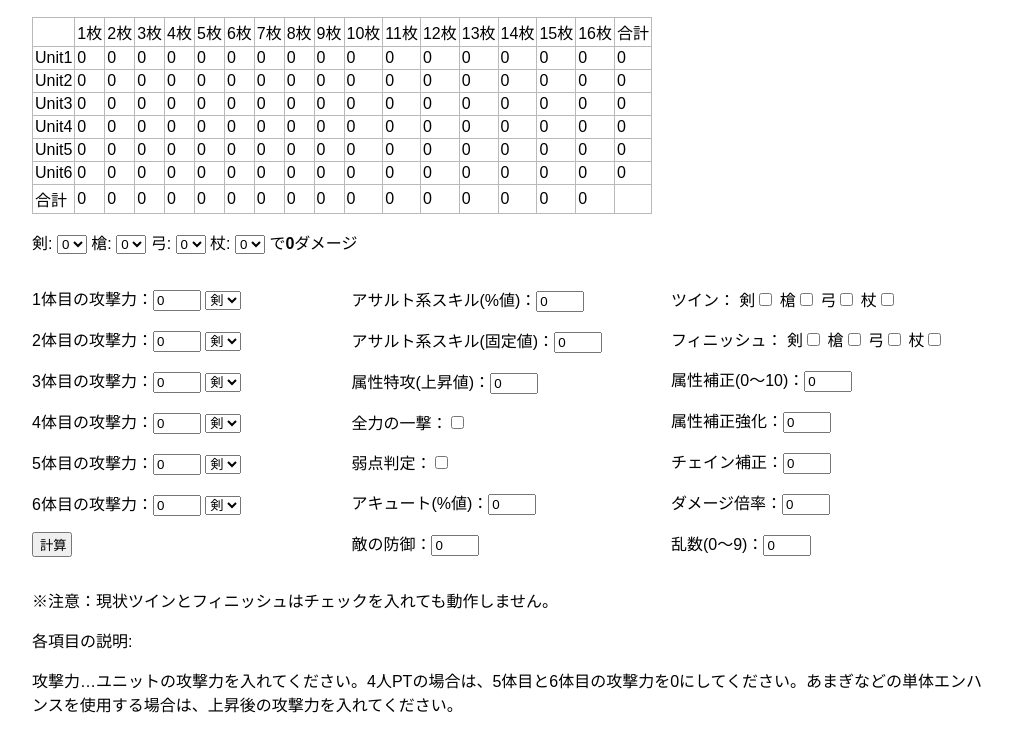
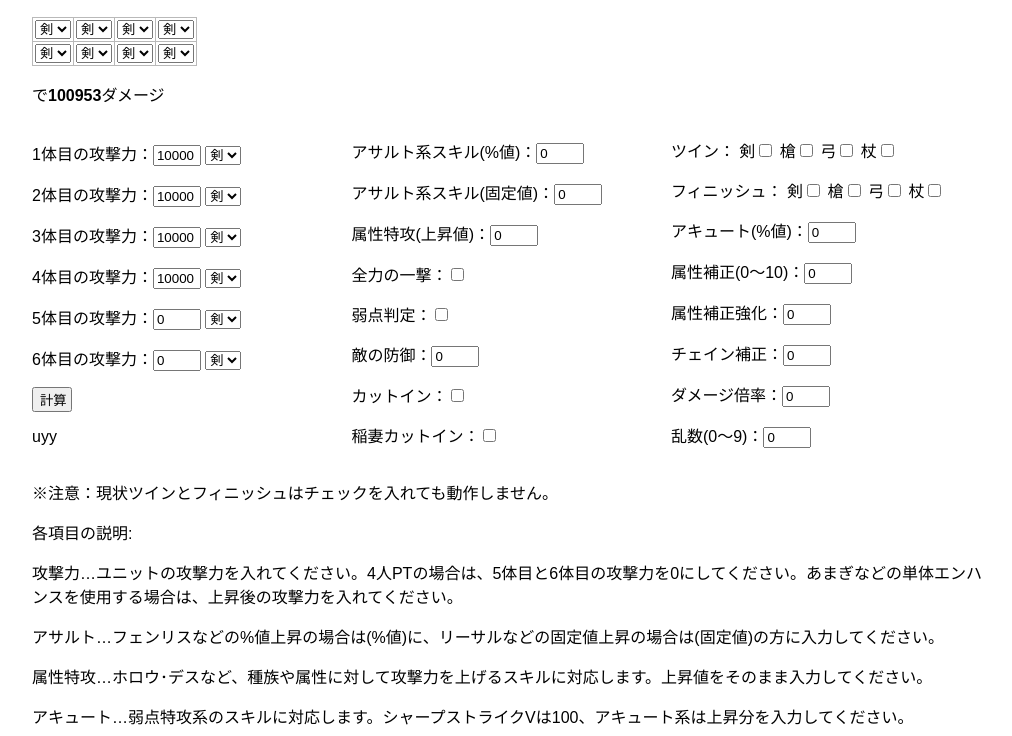
Before and after one commit to mint149/roadraDamageCalc, a plain HTML site: page index.htm in a window 1280 px wide. Both pictures are taken after a click on the button "計算". Shown: the part 58-794 px from the top of the page, without its empty margins (128-1140 px from the left). Drawn offline with Linux system fonts and the light colour scheme.

Commit message:
チェックボックスが動作していなかった問題を修正、レイアウト変更。

```diff
--- a/index.htm
+++ b/index.htm
@@ -11,6 +11,7 @@
 	<body>
 		<div id="contents">
 			<p><h2>ロードラ ダメージ計算機</h2></p>
+			<!--
 			<table id="damageTable">
 				<tr>
 					<td></td>
@@ -173,59 +174,81 @@
 					<td></td>
 				</tr>
 			</table>
-			<p id="panels">剣:
-				<select name="sword">
-					<option selected>0</option>
-					<option>1</option>
-					<option>2</option>
-					<option>3</option>
-					<option>4</option>
-					<option>5</option>
-					<option>6</option>
-					<option>7</option>
-					<option>8</option>
-				</select>
-				槍:
-				<select name="rance">
-					<option selected>0</option>
-					<option>1</option>
-					<option>2</option>
-					<option>3</option>
-					<option>4</option>
-					<option>5</option>
-					<option>6</option>
-					<option>7</option>
-					<option>8</option>
-				</select>
-				弓:
-				<select name="arrow">
-					<option selected>0</option>
-					<option>1</option>
-					<option>2</option>
-					<option>3</option>
-					<option>4</option>
-					<option>5</option>
-					<option>6</option>
-					<option>7</option>
-					<option>8</option>
-				</select>
-				杖:
-				<select name="rod">
-					<option selected>0</option>
-					<option>1</option>
-					<option>2</option>
-					<option>3</option>
-					<option>4</option>
-					<option>5</option>
-					<option>6</option>
-					<option>7</option>
-					<option>8</option>
-				</select>
-				で<strong id="damage">0</strong>ダメージ
-			</p>
+			 -->
+			<table id="panels">
+				<tr>
+					<td>
+						<select name="panel1">
+							<option value=0 selected>剣</option>
+							<option value=1>槍</option>
+							<option value=2>弓</option>
+							<option value=3>杖</option>
+						</select>
+					</td>
+					<td>
+						<select name="panel2">
+							<option value=0 selected>剣</option>
+							<option value=1>槍</option>
+							<option value=2>弓</option>
+							<option value=3>杖</option>
+						</select>
+					</td>
+					<td>
+						<select name="panel3">
+							<option value=0 selected>剣</option>
+							<option value=1>槍</option>
+							<option value=2>弓</option>
+							<option value=3>杖</option>
+						</select>
+					</td>
+					<td>
+						<select name="panel4">
+							<option value=0 selected>剣</option>
+							<option value=1>槍</option>
+							<option value=2>弓</option>
+							<option value=3>杖</option>
+						</select>
+					</td>
+				</tr>
+				<tr>
+					<td>
+						<select name="panel5">
+							<option value=0 selected>剣</option>
+							<option value=1>槍</option>
+							<option value=2>弓</option>
+							<option value=3>杖</option>
+						</select>
+					</td>
+					<td>
+						<select name="panel6">
+							<option value=0 selected>剣</option>
+							<option value=1>槍</option>
+							<option value=2>弓</option>
+							<option value=3>杖</option>
+						</select>
+					</td>
+					<td>
+						<select name="panel7">
+							<option value=0 selected>剣</option>
+							<option value=1>槍</option>
+							<option value=2>弓</option>
+							<option value=3>杖</option>
+						</select>
+					</td>
+					<td>
+						<select name="panel8">
+							<option value=0 selected>剣</option>
+							<option value=1>槍</option>
+							<option value=2>弓</option>
+							<option value=3>杖</option>
+						</select>
+					</td>
+				</tr>
+			</table>
+			<p>で<strong id="damage">0</strong>ダメージ</p>
 
 			<div class="menu" id="units">
-				<p>1体目の攻撃力：<input class="option" id="unit1atk" value=0>
+				<p>1体目の攻撃力：<input class="option" id="unit1atk" value=10000>
 					<select name="unit1job">
 						<option value=0 selected>剣</option>
 						<option value=1>槍</option>
@@ -233,7 +256,7 @@
 						<option value=3>杖</option>
 					</select>
 				</p>
-				<p>2体目の攻撃力：<input class="option" id="unit2atk" value=0>
+				<p>2体目の攻撃力：<input class="option" id="unit2atk" value=10000>
 					<select name="unit2job">
 						<option value=0 selected>剣</option>
 						<option value=1>槍</option>
@@ -241,7 +264,7 @@
 						<option value=3>杖</option>
 					</select>
 				</p>
-				<p>3体目の攻撃力：<input class="option" id="unit3atk" value=0>
+				<p>3体目の攻撃力：<input class="option" id="unit3atk" value=10000>
 					<select name="unit3job">
 						<option value=0 selected>剣</option>
 						<option value=1>槍</option>
@@ -249,7 +272,7 @@
 						<option value=3>杖</option>
 					</select>
 				</p>
-				<p>4体目の攻撃力：<input class="option" id="unit4atk" value=0>
+				<p>4体目の攻撃力：<input class="option" id="unit4atk" value=10000>
 					<select name="unit4job">
 						<option value=0 selected>剣</option>
 						<option value=1>槍</option>
@@ -274,15 +297,17 @@
 					</select>
 				</p>
 				<input class="option" type="button" id="calc" value="計算" onclick="calc();">
+				<p>uyy</p>
 			</div>
 			<div class="menu">
 				<p>アサルト系スキル(%値)：<input class="option" id="assault" value=0></p>
 				<p>アサルト系スキル(固定値)：<input class="option" id="assaultNum" value=0></p>
 				<p>属性特攻(上昇値)：<input class="option" id="tokkou" value=0></p>
-				<p>全力の一撃：<input type="checkbox" id="zenryoku" value=1></p>
-				<p>弱点判定：<input type="checkbox" id="weak" value=0></p>
-				<p>アキュート(%値)：<input class="option" id="akyuto" value=0></p>
+				<p>全力の一撃：<input type="checkbox" id="zenryoku" value=true></p>
+				<p>弱点判定：<input type="checkbox" id="weak" value=true></p>
 				<p>敵の防御：<input class="option" id="defence" value=0></p>
+				<p>カットイン：<input type="checkbox" id="cutIn" value=true></p>
+				<p>稲妻カットイン：<input type="checkbox" id="thunderCutIn" value=true></p>
 			</div>
 			<div class="menu">
 				<p>ツイン：
@@ -297,6 +322,7 @@
 					弓<input type="checkbox" id="finishArrow" value="2">
 					杖<input type="checkbox" id="finishRod" value="3">
 				</p>
+				<p>アキュート(%値)：<input class="option" id="akyuto" value=0></p>
 				<p>属性補正(0〜10)：<input class="option" id="hosei" value=0></p>
 				<p>属性補正強化：<input class="option" id="element" value=0></p>
 				<p>チェイン補正：<input class="option" id="chainhosei" value=0></p>
--- a/js/main.js
+++ b/js/main.js
@@ -11,10 +11,27 @@
 　＋[基礎攻撃力×0.01×0～9の自然数]
 
 ※基礎攻撃力＝ユニット攻撃力(アサルト系スキルによる増加分は含まない)＋基礎攻撃力上昇スキル
+
+{
+	a = ( [基礎攻撃力^0.95]＋[基礎攻撃力×アサルト系スキル×0.01]＋[特化ダメージスキル] )
+　a×[全力の一撃 : YES＝2 , NO＝1]
+　＋[反属性 : YES＝ b=(100＋アキュート系スキル)×基礎攻撃力^0.46 , NO＝0]
+　＋c=[属性補正×(300+エレメント系スキル) ]
+　－[敵防御値] }
+　×d[ (コンボ補正値+チェイン系スキル)×0.01]
+　＋[基礎攻撃力×0.01×0～9の自然数]
+
 */
+
+var calcedAtk;
+var calcedWeak;
+var calcedElement;
+var calcedChain;
 
 var atk = new Array(6);
 var job = new Array(6);
+var panels = new Array(8);
+var jobPanelNum = new Array(4);
 var damagePerUnit = new Array(6);
 var damagePerPanel = new Array(16);
 var assault = 0;
@@ -31,7 +48,8 @@ var chain = [100,60,50,40,40,40,40,30,30,30,30,30,30,30,30,30];
 var chainhosei = 0;
 var rand = 0;
 var totalDamage = 0;
-var panel = [0,0,0,0];
+var cutIn;
+var thunderCutIn;
 
 var damage = [
 	[0,0,0,0,0,0,0,0,0,0,0,0,0,0,0,0],
@@ -48,21 +66,34 @@ function calc() {
 		atk[unitNum] = parseInt($("#units").find("input").eq(unitNum).val());
 		job[unitNum] = parseInt($("#units").find("select").eq(unitNum).val());
 	};
-	for (var panelNum = 0; panelNum < panel.length; panelNum++) {
-		panel[panelNum] = parseInt($("#panels").find("select").eq(panelNum).val());
+	jobPanelNum = [0,0,0,0];
+	for (var panelNum = 0; panelNum < panels.length; panelNum++) {
+		panels[panelNum] = parseInt($("#panels").find("select").eq(panelNum).val());
+		jobPanelNum[panels[panelNum]] += 1;
 	};
 	assault = parseInt($("#assault").val());
 	assaultNum = parseInt($("#assaultNum").val());
 	tokkou = parseInt($("#tokkou").val());
-	if($("#zenryoku").attr("checked") == undefined){
+
+	if($("#zenryoku").is(":checked")){
+		zenryoku = 2;
+	}else{
 		zenryoku = 1;
+	}
+	if($("#weak").is(":checked")){
+		weak = 1;
 	}else{
-		zenryoku = 2;
+		weak = 0;
 	}
-	if($("#weak").attr("checked") == undefined){
-		weak = 0;
+	if($("#cutIn").is(":checked")){
+		cutIn = true;
 	}else{
-		weak = 1;
+		cutIn = false;
+	}
+	if($("#thunderCutIn").is(":checked")){
+		thunderCutIn = true;
+	}else{
+		thunderCutIn = false;
 	}
 	akyuto = parseInt($("#akyuto").val());
 	hosei = parseInt($("#hosei").val());
@@ -75,50 +106,33 @@ function calc() {
 	damagePerUnit = [0,0,0,0,0,0];
 	damagePerPanel = [0,0,0,0,0,0,0,0,0,0,0,0,0,0,0,0];
 
-	//16パネル(8パネル*ツイン分)のダメージ計算
+	//ダメージ計算
 	for (var unitNum = 0; unitNum < atk.length; unitNum++) {
-		for (var chainNum = 0; chainNum < chain.length; chainNum++) {
-			if (atk[unitNum] == 0) {
-				damage[unitNum][chainNum] = 0;
-			}else{
-				damage[unitNum][chainNum] = ((Math.pow(atk[unitNum],0.95)
-				 + atk[unitNum] * assault * 0.01
-				 + tokkou
-				 + assaultNum)
-				* zenryoku
-				+ weak * (100 + akyuto) * Math.pow(atk[unitNum],0.46)
-				+ hosei * (300 + element)
-				- defence)
-				* Math.min(100,(chain[chainNum] + chainhosei)) * 0.01
-				* (100 + damageBairitu) * 0.01
-				+ atk[unitNum] * 0.01 * rand;
+		for (var panelNum = 0; panelNum < jobPanelNum[job[unitNum]]; panelNum++) {
+			//計算式の各変数を求める
+			calcedAtk = Math.pow(atk[unitNum] + assaultNum, 0.95) + atk[unitNum] * assault * 0.01 + tokkou;
+			calcedWeak = weak * (100 + akyuto) * Math.pow(atk[unitNum],0.46);
+			calcedElement = hosei * (300 + element);
+			calcedChain = Math.min(100,(chain[panelNum] + chainhosei)) * 0.01;
+
+			// カットイン攻撃かつ最後のコンボの場合、チェイン補正を100にする
+			if (cutIn && ((panelNum + 1) == jobPanelNum[job[unitNum]])) {
+				calcedChain = 1;
 			};
-			damagePerUnit[unitNum] += damage[unitNum][chainNum];
-			damagePerPanel[chainNum] += damage[unitNum][chainNum];
+
+			// 稲妻カットイン攻撃かつ最後のコンボの場合、チェイン補正を150にする
+			if (thunderCutIn && ((panelNum + 1) == jobPanelNum[job[unitNum]])) {
+				calcedChain = 1.5;
+			};
+
+			// ユニット攻撃力が0の時はユニットが居ないとみなす
+			if (atk[unitNum] != 0) {
+				//ダメージ計算式に代入
+				totalDamage += (calcedAtk * zenryoku + calcedWeak + calcedElement - defence) * calcedChain * (100 + damageBairitu) * 0.01 + atk[unitNum] * 0.01 * rand;
+			};
 		};
 	};
 
-	//表に結果表示
-	for (var i = 0; i < atk.length; i++) {
-		for (var j = 0; j < chain.length; j++) {
-			$("#damageTable").find("tr").eq(i+1).find("td").eq(j+1).text(parseInt(damage[i][j]));
-		};
-		$("#damageTable").find("tr").eq(i+1).find("td").eq(17).text(parseInt(damagePerUnit[i]));
-	};
-	for (var i = 0; i < chain.length; i++) {
-		$("#damageTable").find("tr").eq(7).find("td").eq(i+1).text(parseInt(damagePerPanel[i]));
-	};
-
-	//パネル何枚でどれくらいダメージが出るか表示
-	for (var i = 0; i < atk.length; i++) {
-		for (var j = 0; j < chain.length; j++) {
-			if(j < panel[job[i]]){
-				totalDamage += damage[i][j];
-				$("#damageTable").find("tr").eq(i+1).find("td").eq(j+1).css("background-color", "#ddddff");
-			}else{
-				$("#damageTable").find("tr").eq(i+1).find("td").eq(j+1).css("background-color", "#ffffff");
-			}
-		}
-	}
+	//結果表示
 	$("#damage").text(parseInt(totalDamage));
 }
```
